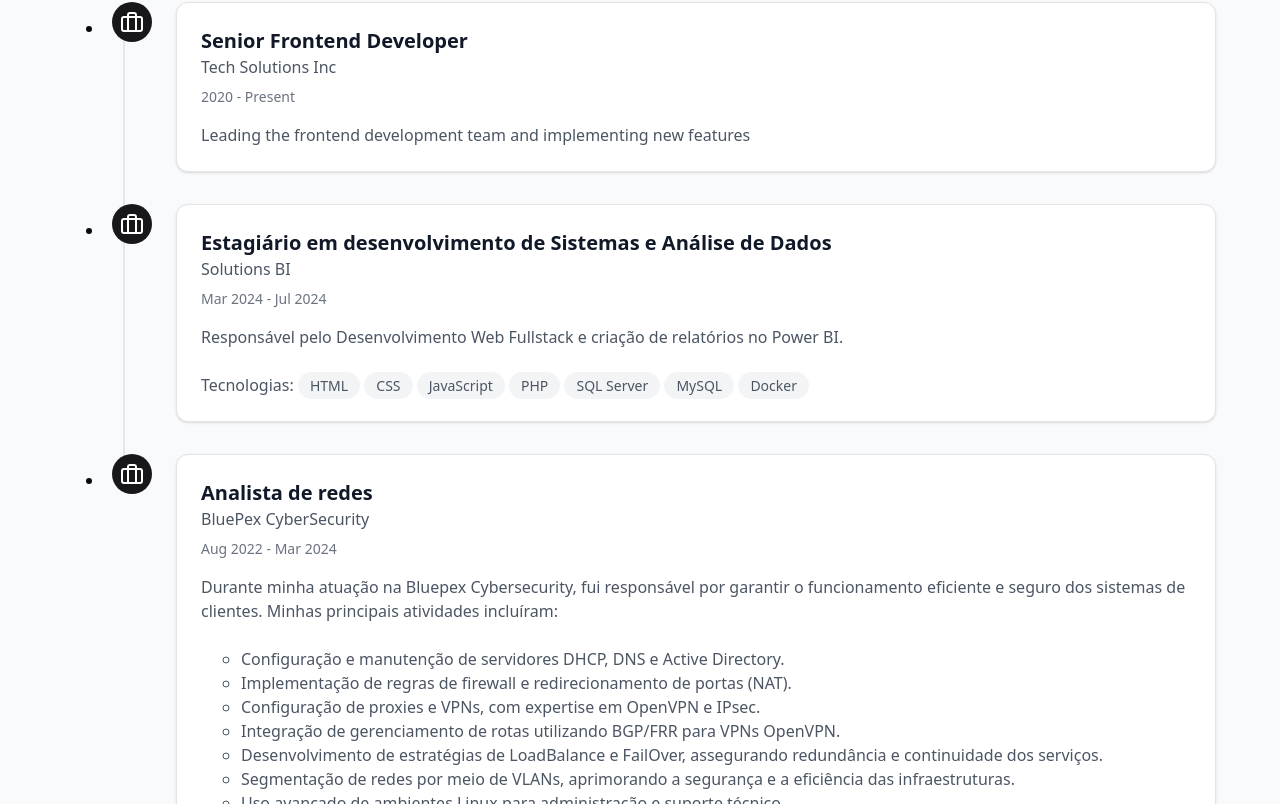
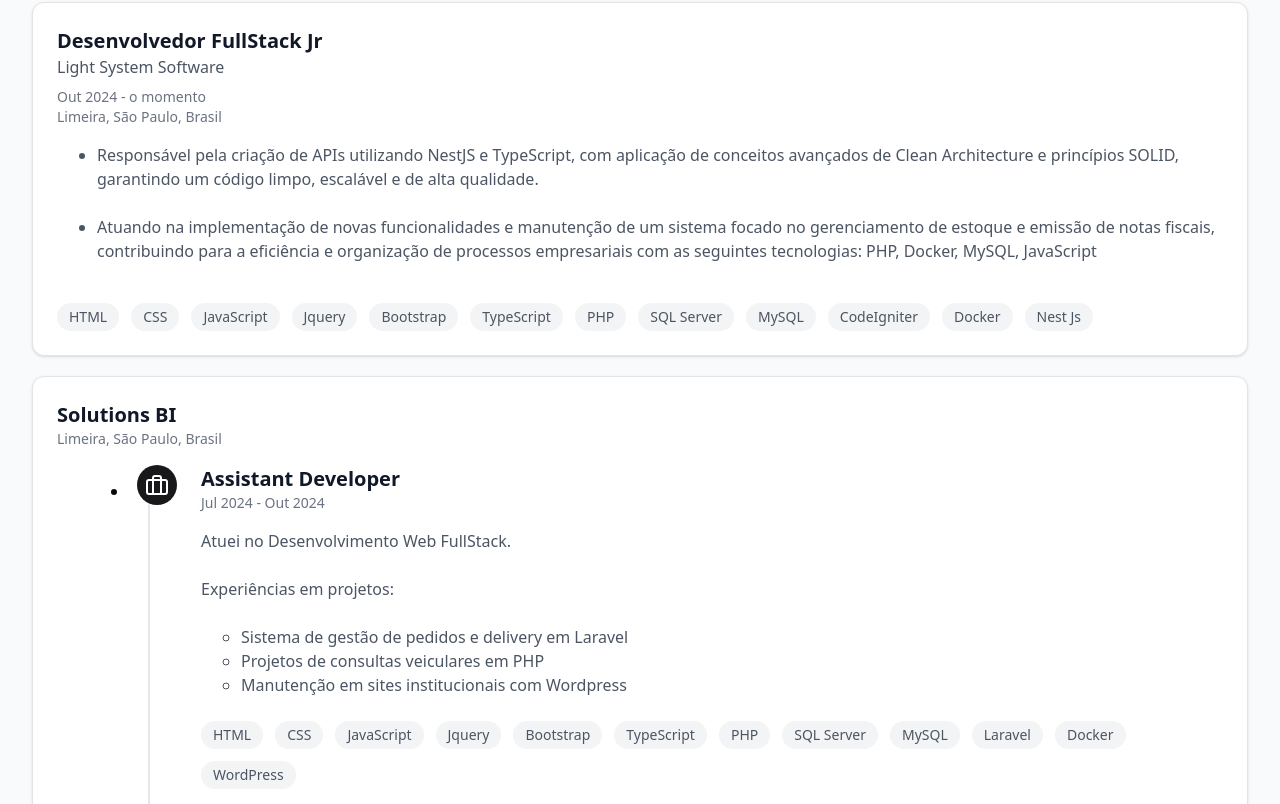
Before and after one commit to fernando-bertolo/Portfolio2, a React (Vite) app: page / in a window 1280 px wide. Shown: the part 1696-2500 px from the top of the page. Built offline with nearby package versions, Linux system fonts and the light colour scheme.

Commit message:
Ajustando a parte de experiências

```diff
--- a/src/components/sections/Experience.tsx
+++ b/src/components/sections/Experience.tsx
@@ -1,4 +1,5 @@
-import { experiences } from '../../data/mockData';
+import { experiences, solutionsbiExperience } from '../../data/mockData';
+import { Card } from '../ui/card';
 import { Timeline } from '../ui/timeline';
 
 export function Experience() {
@@ -6,7 +7,29 @@
     <section id='experience' className="py-20 bg-gray-50 min-h-[calc(100vh-4rem)] scroll-margin-top">
       <div className='max-w-7xl mx-auto px-4 sm:px-6 lg:px-8'>
         <h2 className="text-3xl font-bold text-gray-900 mb-8">Experiências</h2>
-        <Timeline items={experiences} />
+        <div className='flex flex-col gap-5'>
+          {experiences.map((item) => (
+            <div key={item.id}>
+              {item.id === 2 ? (
+                <Card key={item.id} className="p-6">
+                    <h3 className="text-xl font-semibold text-gray-900">{item.company}</h3>
+                    <p className="text-gray-500 text-sm mb-4">{item.city}</p>
+                  <Timeline items={solutionsbiExperience} />
+                </Card>
+              ) : (
+                <Card key={item.id} className="p-6">
+                  <div>
+                    <h3 className="text-xl font-semibold text-gray-900">{item.position}</h3>
+                    <p className="text-gray-600 mb-2">{item.company}</p>
+                    <p className="text-gray-500 text-sm">{item.period}</p>
+                    <p className="text-gray-500 text-sm mb-4">{item.city}</p>
+                    <div className="text-gray-600" dangerouslySetInnerHTML={{ __html: item.description }} />
+                  </div>
+                </Card>
+              )}
+            </div>
+          ))}
+        </div>
       </div>
     </section>
   );
--- a/src/components/ui/timeline.tsx
+++ b/src/components/ui/timeline.tsx
@@ -1,4 +1,3 @@
-import { Card } from "./card";
 import { ReactNode } from "react";
 import { Experience } from "@/types";
 import { Briefcase } from "lucide-react";
@@ -36,19 +35,16 @@
                   </div>
                 </div>
                 <div className="min-w-0 flex-1">
-                  <Card className="p-6">
-                    <div>
+                  <div className="flex flex-col">
                       <h3 className="text-xl font-semibold text-gray-900">
                         {item.position}
                       </h3>
-                        <p className="text-gray-600 mb-2">{item.company}</p>
                       <p className="text-gray-500 text-sm mb-4">{item.period}</p>
                       <div
                         className="text-gray-600"
                         dangerouslySetInnerHTML={{ __html: item.description }}
                       />
                   </div>
-                  </Card>
                 </div>
               </div>
             </div>
--- a/src/data/mockData.ts
+++ b/src/data/mockData.ts
@@ -1,7 +1,4 @@
 import { Project, Experience, Certificate, BlogPost, SocialLink } from '../types';
-import { Github, Linkedin, Youtube, Instagram, Twitter } from 'lucide-react';
-
-const tecnologias = ['HTML', 'CSS', 'JavaScript'];
 
 export const projects: Project[] = [
   {
@@ -49,34 +46,52 @@
 export const experiences: Experience[] = [
   {
     id: 1,
-    company: "Tech Solutions Inc",
-    position: "Senior Frontend Developer",
-    period: "2020 - Present",
-    description: "Leading the frontend development team and implementing new features"
+    company: "Light System Software",
+    city: "Limeira, São Paulo, Brasil",
+    position: "Desenvolvedor FullStack Jr",
+    period: "Out 2024 - o momento",
+    description: `
+      <ul>
+        <li>
+          Responsável pela criação de APIs utilizando NestJS e TypeScript, com aplicação de conceitos avançados de Clean Architecture e princípios SOLID,
+          garantindo um código limpo, escalável e de alta qualidade.
+        </li>
+        <br>
+        <li>
+          Atuando na implementação de novas funcionalidades e manutenção de um sistema focado no gerenciamento de estoque e emissão de notas fiscais,
+          contribuindo para a eficiência e organização de processos empresariais com as seguintes tecnologias: PHP, Docker, MySQL, JavaScript
+        </li>
+      </ul>
+
+      <br>
+      <div class="flex flex-wrap gap-3">
+          <span class="px-3 py-1 bg-gray-100 text-gray-600 rounded-full text-sm hover:bg-gray-200 cursor-pointer">HTML</span>
+          <span class="px-3 py-1 bg-gray-100 text-gray-600 rounded-full text-sm hover:bg-gray-200 cursor-pointer">CSS</span>
+          <span class="px-3 py-1 bg-gray-100 text-gray-600 rounded-full text-sm hover:bg-gray-200 cursor-pointer">JavaScript</span>
+          <span class="px-3 py-1 bg-gray-100 text-gray-600 rounded-full text-sm hover:bg-gray-200 cursor-pointer">Jquery</span>
+          <span class="px-3 py-1 bg-gray-100 text-gray-600 rounded-full text-sm hover:bg-gray-200 cursor-pointer">Bootstrap</span>
+          <span class="px-3 py-1 bg-gray-100 text-gray-600 rounded-full text-sm hover:bg-gray-200 cursor-pointer">TypeScript</span>
+          <span class="px-3 py-1 bg-gray-100 text-gray-600 rounded-full text-sm hover:bg-gray-200 cursor-pointer">PHP</span>
+          <span class="px-3 py-1 bg-gray-100 text-gray-600 rounded-full text-sm hover:bg-gray-200 cursor-pointer">SQL Server</span>
+          <span class="px-3 py-1 bg-gray-100 text-gray-600 rounded-full text-sm hover:bg-gray-200 cursor-pointer">MySQL</span>
+          <span class="px-3 py-1 bg-gray-100 text-gray-600 rounded-full text-sm hover:bg-gray-200 cursor-pointer">CodeIgniter</span>
+          <span class="px-3 py-1 bg-gray-100 text-gray-600 rounded-full text-sm hover:bg-gray-200 cursor-pointer">Docker</span>
+          <span class="px-3 py-1 bg-gray-100 text-gray-600 rounded-full text-sm hover:bg-gray-200 cursor-pointer">Nest Js</span>
+      </div>
+    `
   },
   {
     id: 2,
     company: "Solutions BI",
-    position: "Estagiário em desenvolvimento de Sistemas e Análise de Dados",
-    period: "Mar 2024 - Jul 2024",
-    description: `
-      <p>Responsável pelo Desenvolvimento Web Fullstack e criação de relatórios no Power BI.</p>
-      <br>
-      <p>
-        Tecnologias:
-          <span class="px-3 py-1 bg-gray-100 text-gray-600 rounded-full text-sm">HTML</span>
-          <span class="px-3 py-1 bg-gray-100 text-gray-600 rounded-full text-sm">CSS</span>
-          <span class="px-3 py-1 bg-gray-100 text-gray-600 rounded-full text-sm">JavaScript</span>
-          <span class="px-3 py-1 bg-gray-100 text-gray-600 rounded-full text-sm">PHP</span>
-          <span class="px-3 py-1 bg-gray-100 text-gray-600 rounded-full text-sm">SQL Server</span>
-          <span class="px-3 py-1 bg-gray-100 text-gray-600 rounded-full text-sm">MySQL</span>
-          <span class="px-3 py-1 bg-gray-100 text-gray-600 rounded-full text-sm">Docker</span>
-      </p>
-    `
+    city: "Limeira, São Paulo, Brasil",
+    position: "",
+    period: "",
+    description: ""
   },
   {
     id: 3,
     company: "BluePex CyberSecurity",
+    city: "Limeira, São Paulo, Brasil",
     position: "Analista de redes",
     period: "Aug 2022 - Mar 2024",
     description: `
@@ -96,6 +111,69 @@
     `
   }
 ];
+
+
+
+export const solutionsbiExperience: Experience[] = [
+
+  {
+    id: 1,
+    company: "Solutions BI",
+    city: "Limeira, São Paulo, Brasil",
+    position: "Assistant Developer",
+    period: "Jul 2024 - Out 2024",
+    description: `
+      <p>Atuei no Desenvolvimento Web FullStack.</p>
+      <br>
+      <p>Experiências em projetos: </p>
+      <br>
+      <ul>
+        <li>Sistema de gestão de pedidos e delivery em Laravel</li>
+        <li>Projetos de consultas veiculares em PHP</li>
+        <li>Manutenção em sites institucionais com Wordpress</li>
+      </ul>
+      <br>
+
+      <div class="flex flex-wrap gap-3">
+          <span class="px-3 py-1 bg-gray-100 text-gray-600 rounded-full text-sm hover:bg-gray-200 cursor-pointer">HTML</span>
+          <span class="px-3 py-1 bg-gray-100 text-gray-600 rounded-full text-sm hover:bg-gray-200 cursor-pointer">CSS</span>
+          <span class="px-3 py-1 bg-gray-100 text-gray-600 rounded-full text-sm hover:bg-gray-200 cursor-pointer">JavaScript</span>
+          <span class="px-3 py-1 bg-gray-100 text-gray-600 rounded-full text-sm hover:bg-gray-200 cursor-pointer">Jquery</span>
+          <span class="px-3 py-1 bg-gray-100 text-gray-600 rounded-full text-sm hover:bg-gray-200 cursor-pointer">Bootstrap</span>
+          <span class="px-3 py-1 bg-gray-100 text-gray-600 rounded-full text-sm hover:bg-gray-200 cursor-pointer">TypeScript</span>
+          <span class="px-3 py-1 bg-gray-100 text-gray-600 rounded-full text-sm hover:bg-gray-200 cursor-pointer">PHP</span>
+          <span class="px-3 py-1 bg-gray-100 text-gray-600 rounded-full text-sm hover:bg-gray-200 cursor-pointer">SQL Server</span>
+          <span class="px-3 py-1 bg-gray-100 text-gray-600 rounded-full text-sm hover:bg-gray-200 cursor-pointer">MySQL</span>
+          <span class="px-3 py-1 bg-gray-100 text-gray-600 rounded-full text-sm hover:bg-gray-200 cursor-pointer">Laravel</span>
+          <span class="px-3 py-1 bg-gray-100 text-gray-600 rounded-full text-sm hover:bg-gray-200 cursor-pointer">Docker</span>
+          <span class="px-3 py-1 bg-gray-100 text-gray-600 rounded-full text-sm hover:bg-gray-200 cursor-pointer">WordPress</span>
+      </div>
+    `
+  },
+  {
+    id: 2,
+    company: "Solutions BI",
+    city: "Limeira, São Paulo, Brasil",
+    position: "Estagiário em desenvolvimento de Sistemas e Análise de Dados",
+    period: "Mar 2024 - Jul 2024",
+    description: `
+      <p>Responsável pelo Desenvolvimento Web Fullstack e criação de relatórios no Power BI.</p>
+      <br>
+
+      <div class="flex flex-wrap gap-3">
+          <span class="px-3 py-1 bg-gray-100 text-gray-600 rounded-full text-sm hover:bg-gray-200 cursor-pointer">HTML</span>
+          <span class="px-3 py-1 bg-gray-100 text-gray-600 rounded-full text-sm hover:bg-gray-200 cursor-pointer">CSS</span>
+          <span class="px-3 py-1 bg-gray-100 text-gray-600 rounded-full text-sm hover:bg-gray-200 cursor-pointer">JavaScript</span>
+          <span class="px-3 py-1 bg-gray-100 text-gray-600 rounded-full text-sm hover:bg-gray-200 cursor-pointer">Bootstrap</span>
+          <span class="px-3 py-1 bg-gray-100 text-gray-600 rounded-full text-sm hover:bg-gray-200 cursor-pointer">PHP</span>
+          <span class="px-3 py-1 bg-gray-100 text-gray-600 rounded-full text-sm hover:bg-gray-200 cursor-pointer">SQL Server</span>
+          <span class="px-3 py-1 bg-gray-100 text-gray-600 rounded-full text-sm hover:bg-gray-200 cursor-pointer">MySQL</span>
+          <span class="px-3 py-1 bg-gray-100 text-gray-600 rounded-full text-sm hover:bg-gray-200 cursor-pointer">Power BI</span>
+      </div>
+    `
+  }
+];
+
 
 export const certificates: Certificate[] = [
   {
--- a/src/types/index.ts
+++ b/src/types/index.ts
@@ -10,6 +10,7 @@
 export interface Experience {
   id: number;
   company: string;
+  city: string;
   position: string;
   period: string;
   description: string;
```
Lines whose indentation alone changed are shown as unchanged.
